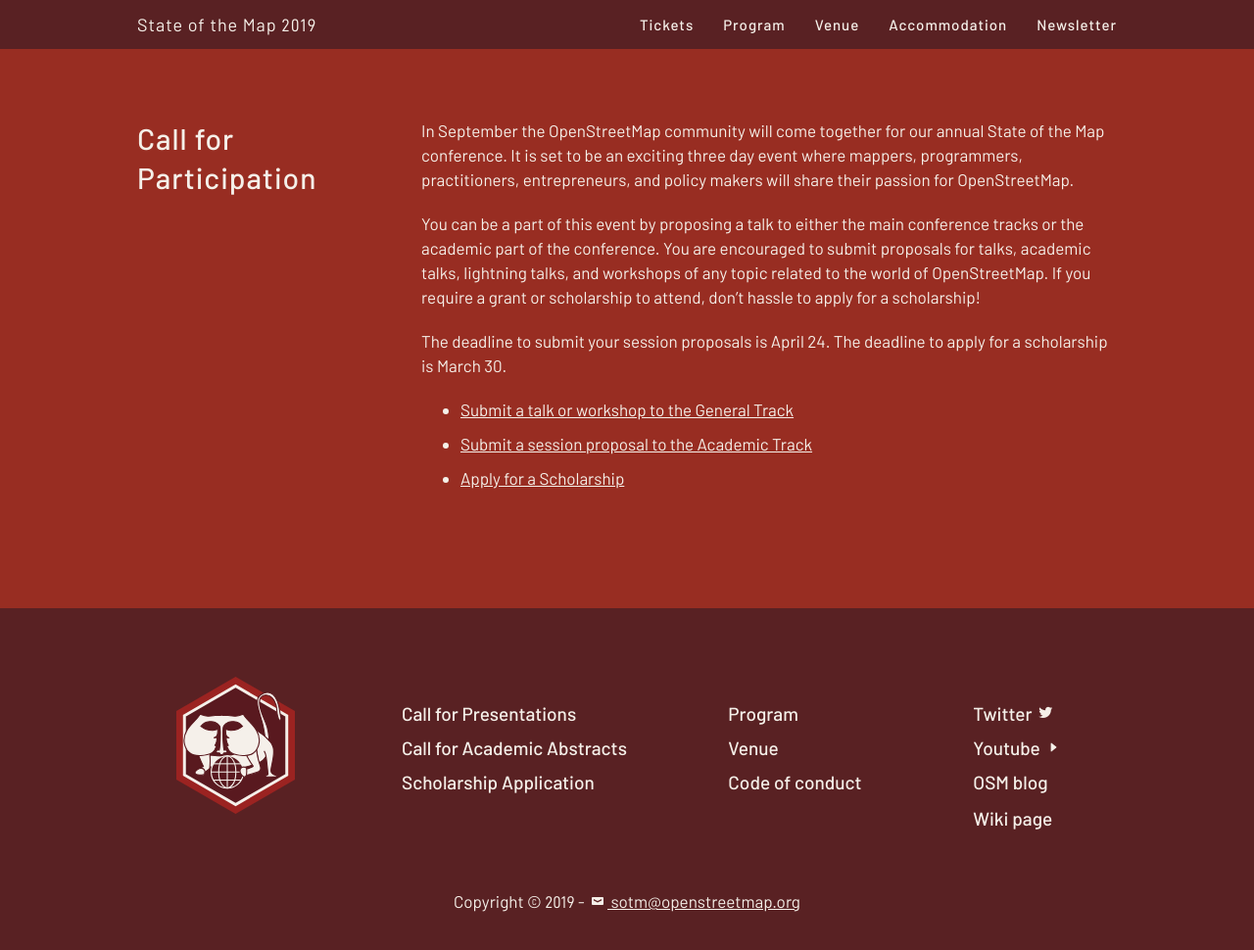
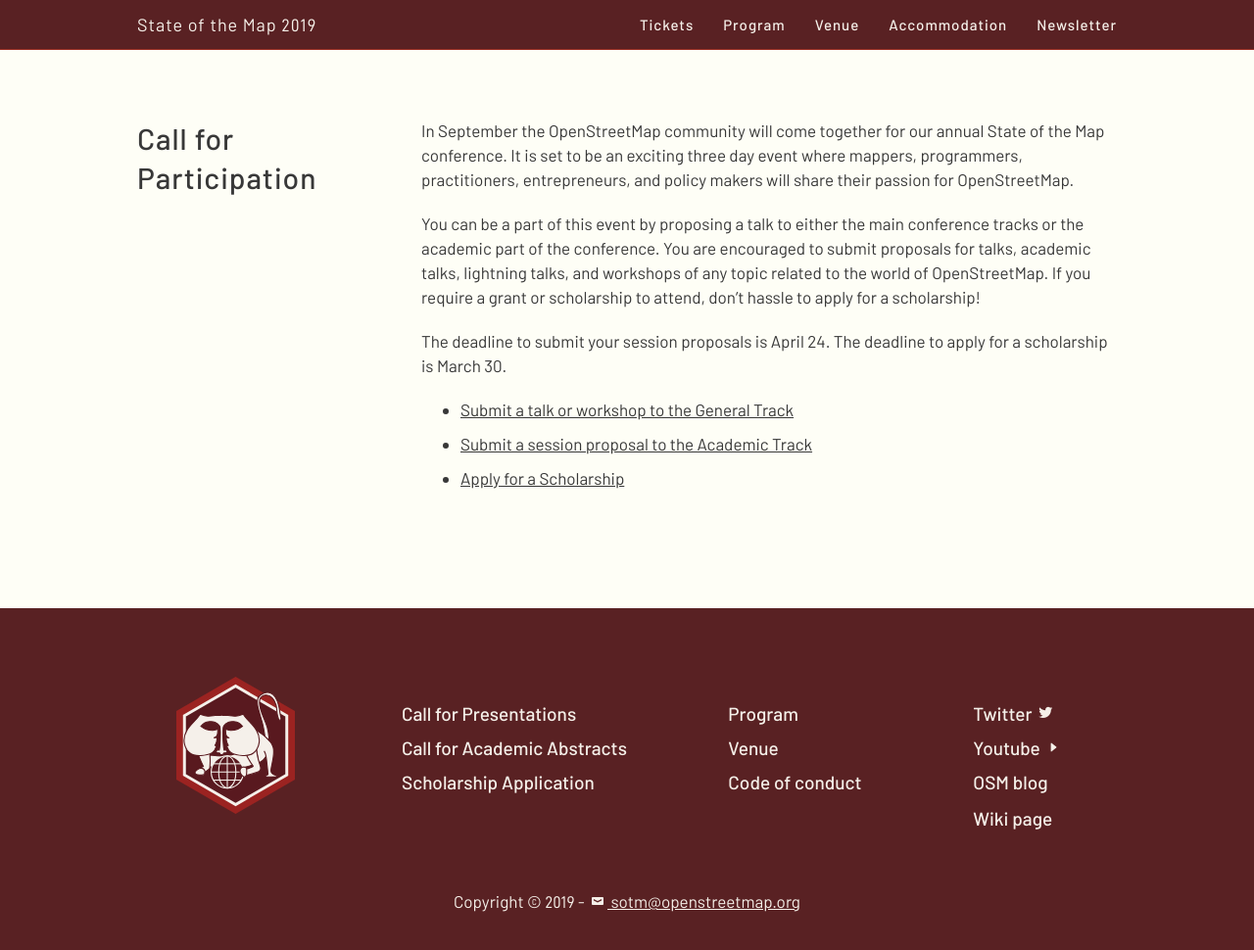
Before and after one commit to openstreetmap/stateofthemap-2019, a Jekyll site: the page built from calls/index.md, in a window 1280 px wide and 989 px high. Shown: the top 970 px of the window at 98% size. Built offline with Jekyll 4.4.1, drawn with Linux system fonts in a browser that asks for light colours.

Commit message:
replace white background with slightly beige color

```diff
--- a/_config.yml
+++ b/_config.yml
@@ -16,8 +16,8 @@
   links: '#592123'
   links-light: '#982d22'
   links-white: '#f5f0e9'
-  text: 'rgba(0, 0, 0, 0.75)'
-  background-light: 'rgba(0, 0, 0, 0.75)'
+  text: '#383838'
+  background-light: '#fefef6'
   text-light: '#f5f0e9'
 
 orsApiKey: '5b3ce3597851110001cf62486f661bd027474c2c962acb276bce0da3'
--- a/_includes/css/sotm2019.css
+++ b/_includes/css/sotm2019.css
@@ -4,6 +4,7 @@
     font-family: 'Barlow',"Helvetica Neue",Helvetica,Arial,sans-serif;
     font-size: 17px;
     color: {{ site.color.text }};
+    background-color: {{ site.color.background-light }};
 }
 
 html {
--- a/_layouts/page.html
+++ b/_layouts/page.html
@@ -5,7 +5,7 @@
 ---
 
 
-<div class='keyline-top pad8y page'>
+<div class='keyline-top pad8y'>
   <div class='limiter'>
     <div class='pad4y col12 clearfix prose min-height'>
       <div class='col3'>
--- a/_layouts/program.html
+++ b/_layouts/program.html
@@ -7,7 +7,7 @@
 
 
 
-<div class='keyline-top pad8y fill-white program-page'>
+<div class='keyline-top pad8y program-page'>
   <div class='limiter'>
     <div class='pad4y col12 clearfix prose min-height'>
       <div class='col12'>
```
